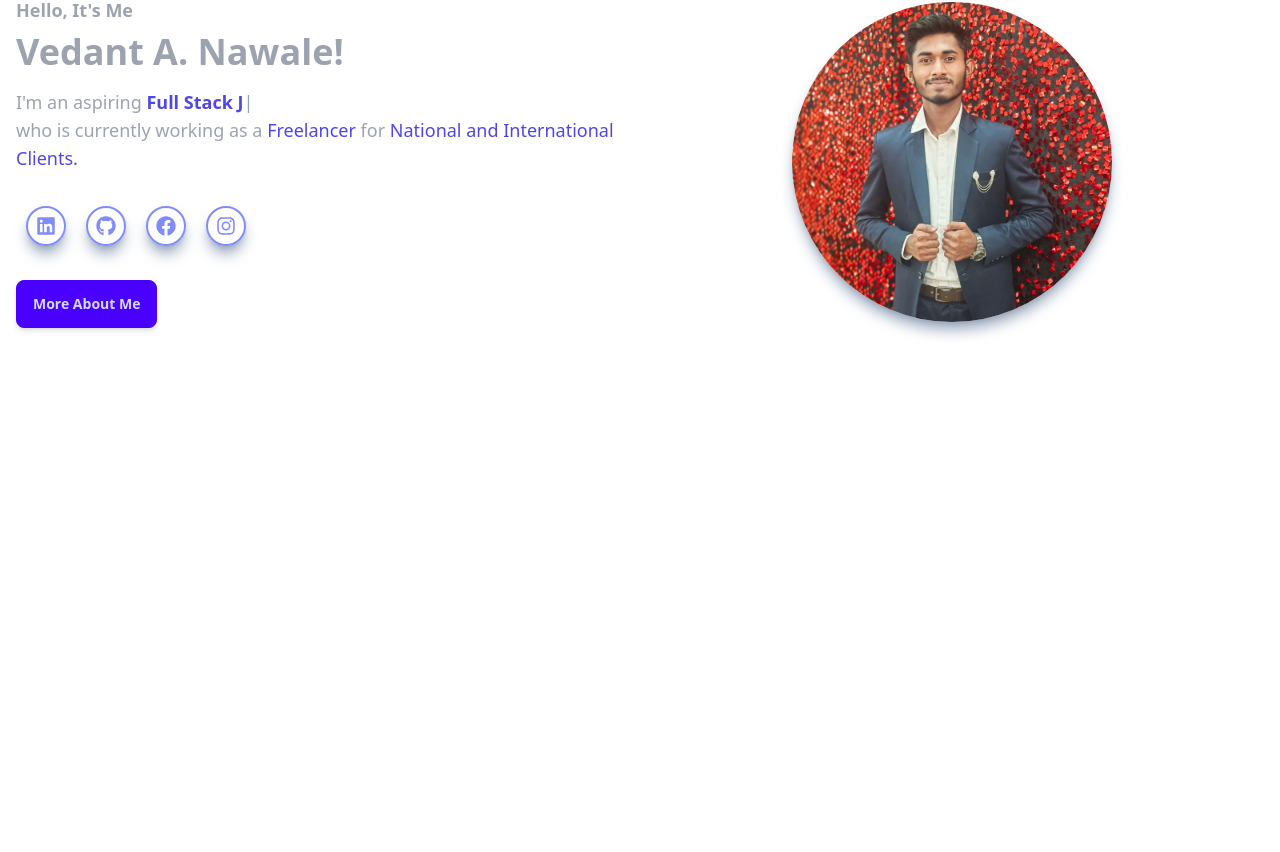
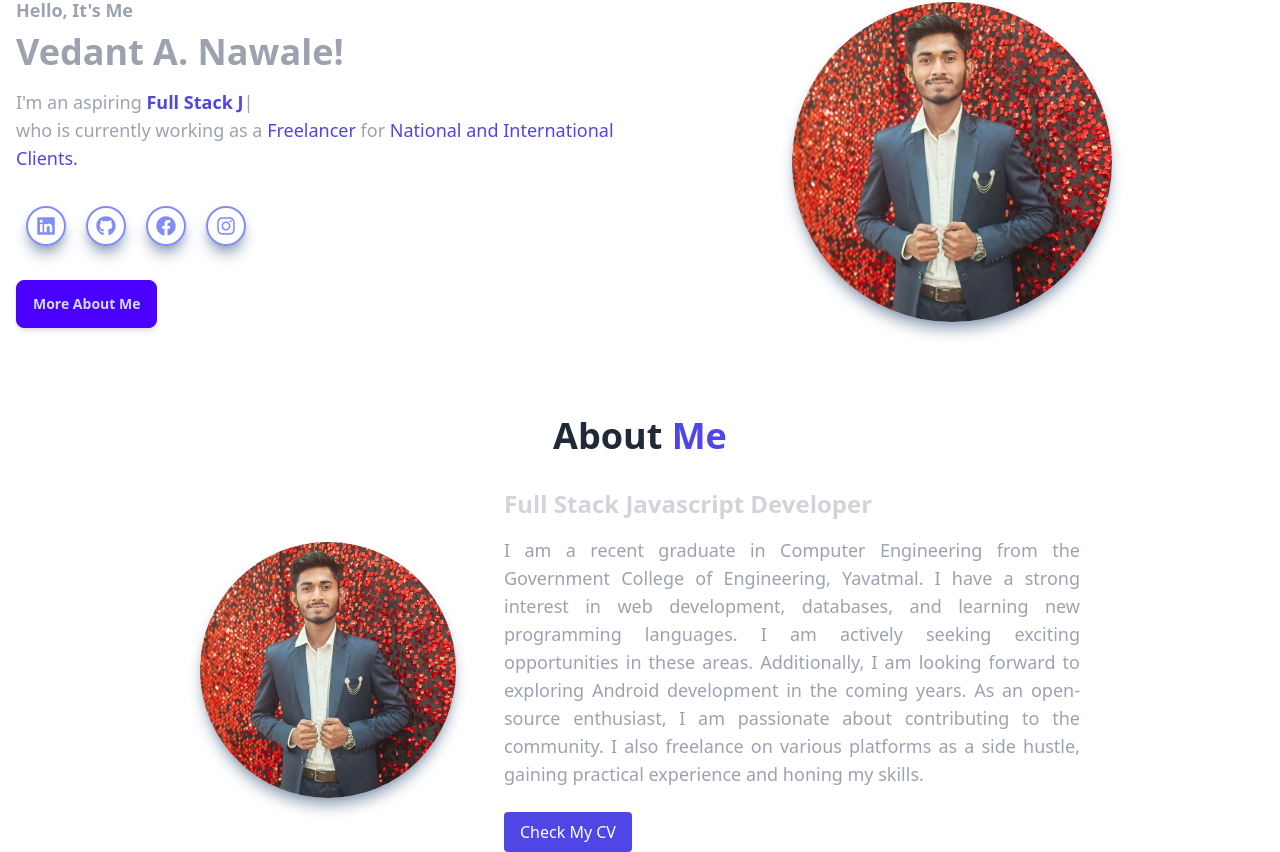
Before and after one commit to Vedantnawale/React-Portfolio, a React (Vite) app: page / in a window 1280 px wide. Shown: the part 120-972 px from the top of the page. Before the commit the page ends 800 px from the top, so only its background shows below. Built offline with nearby package versions, Linux system fonts and the light colour scheme.

Commit message:
about me section added

```diff
--- a/src/App.jsx
+++ b/src/App.jsx
@@ -4,6 +4,7 @@ import viteLogo from '/vite.svg'
 import './App.css'
 import Navbar from './component/navbar/Navbar'
 import About from './component/about/About'
+import AboutMe from './component/aboutme/AboutMe'
 
 function App() {
   const [count, setCount] = useState(0)
@@ -12,6 +13,7 @@ function App() {
    <>
    <Navbar />
    <About />
+   <AboutMe />
    </>
   )
 }
--- /dev/null
+++ b/src/component/aboutme/AboutMe.jsx
@@ -0,0 +1,46 @@
+import React from 'react';
+import img from '../../assets/img/om.jpg'; // Adjust the path to your image file
+
+const AboutMe = () => {
+    return (
+        <section className="about-me mt-12 px-4" id="about-me">
+            <h1 className="text-4xl font-bold text-center mb-8">
+                About <span className="text-indigo-600">Me</span>
+            </h1>
+            <div className="flex flex-col md:flex-row items-center justify-center space-y-8 md:space-y-0 md:space-x-12">
+
+                {/* Profile Image */}
+                <div className="profile flex justify-center md:justify-start">
+                    <img
+                        src={img}
+                        alt="MyProfile"
+                        className="hidden md:block  shadow-slate-400 w-48 h-48 md:w-64 md:h-64 rounded-full shadow-lg"
+                    />
+                </div>
+
+                {/* About Me Text */}
+                <div className="about-me-right text-center md:text-left max-w-xl">
+                    <h3 className="text-2xl font-semibold text-gray-300 mb-4">
+                        Full Stack Javascript Developer
+                    </h3>
+                    <p className="text-gray-400 text-justify text-lg mb-6">
+                        I am a recent graduate in Computer Engineering from the Government College of Engineering,
+                        Yavatmal. I have a strong interest in web development, databases, and learning new programming
+                        languages. I am actively seeking exciting opportunities in these areas. Additionally,
+                        I am looking forward to exploring Android development in the coming years.
+                        As an open-source enthusiast, I am passionate about contributing to the community.
+                        I also freelance on various platforms as a side hustle, gaining practical experience
+                        and honing my skills.
+                    </p>
+                    <a href="Vedant_A_Nawale_Resume_Main.pdf" download>
+                        <button className="btn-2 bg-indigo-600 text-white py-2 px-4 rounded hover:bg-indigo-700 transition duration-300">
+                            Check My CV
+                        </button>
+                    </a>
+                </div>
+            </div>
+        </section>
+    );
+};
+
+export default AboutMe;
```
